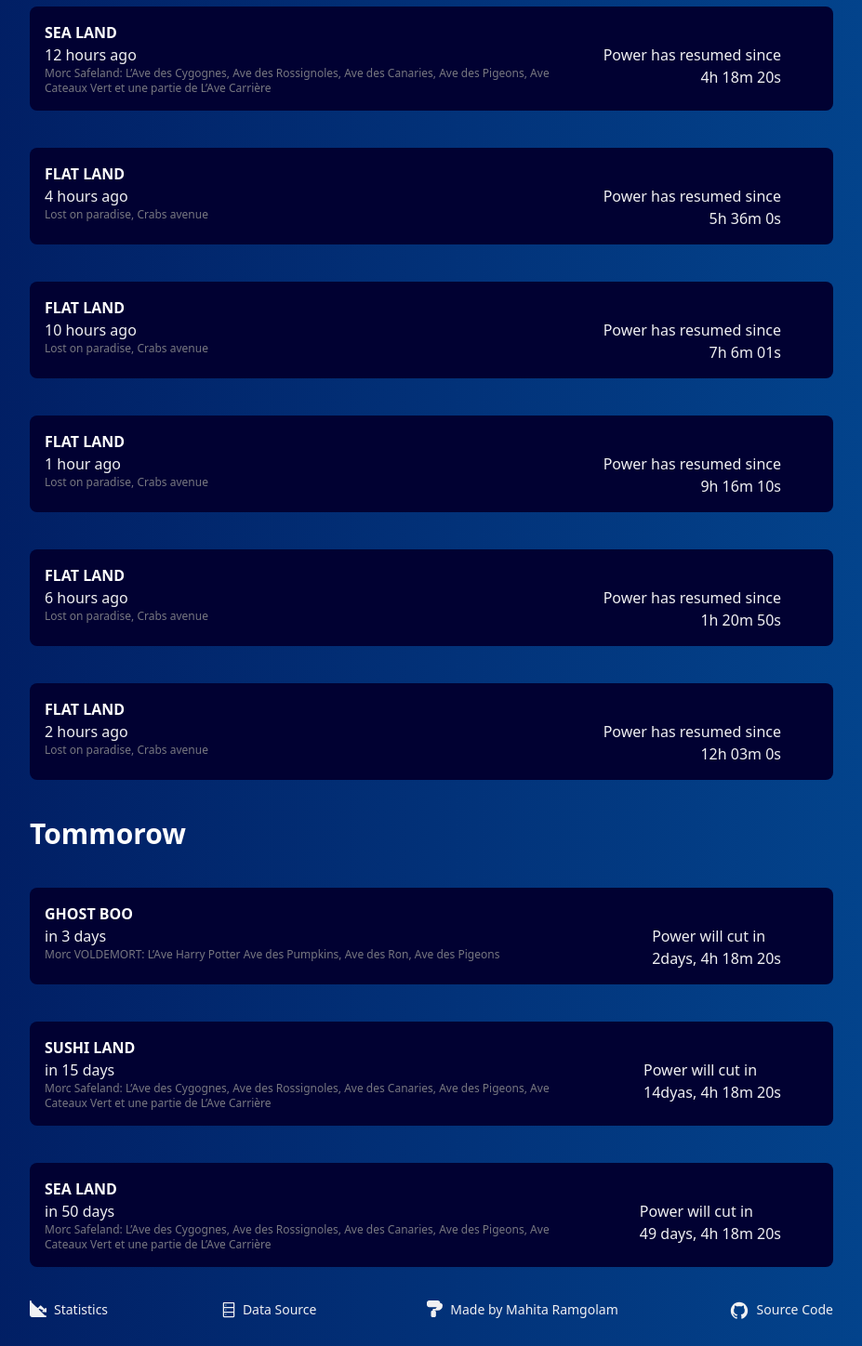
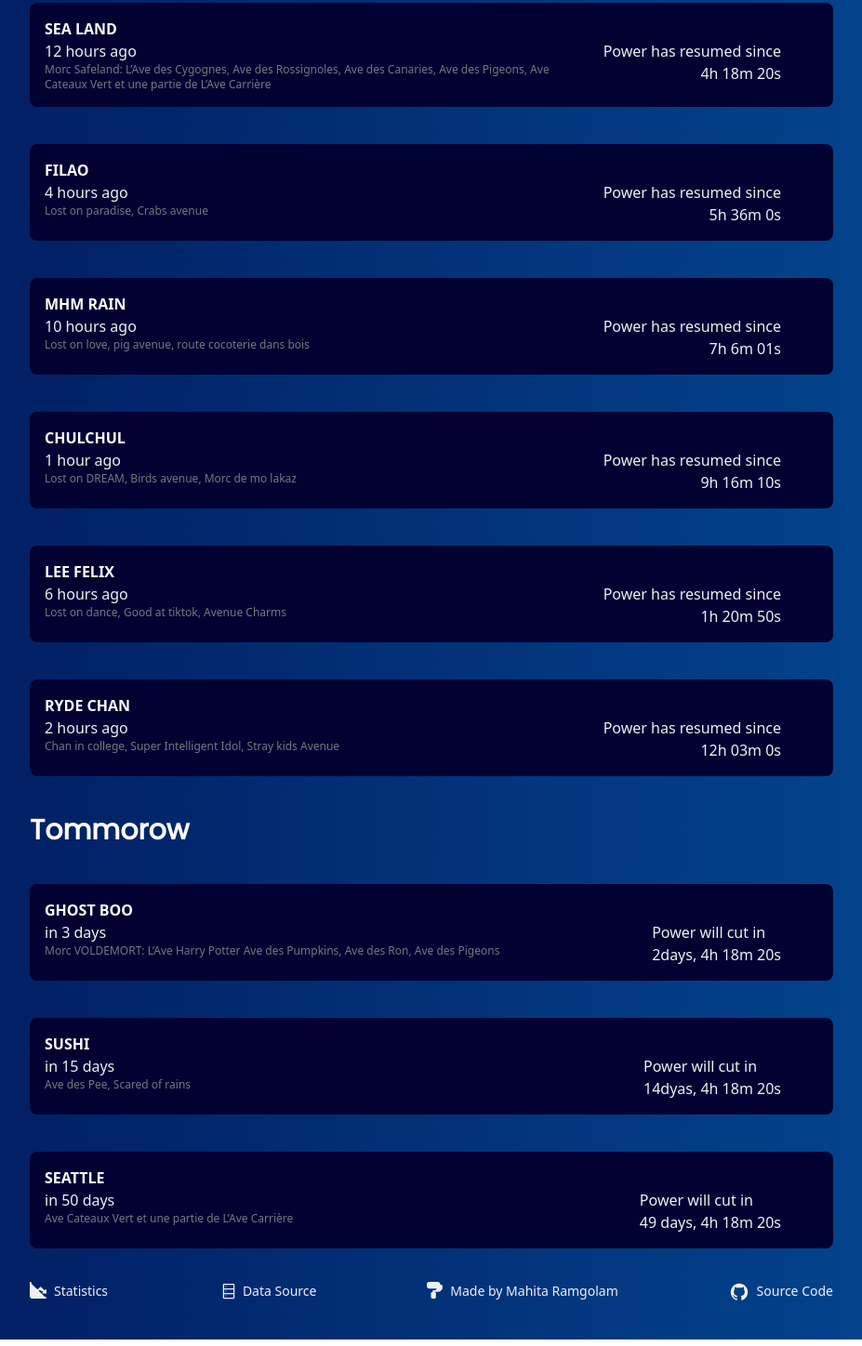
Before and after one commit to mahita098/power-outage-somewhere, a website: page index.html in a window 1280 px wide. Shown: the part 201-1649 px from the top of the page at 93% size, without its empty margins (176-1103 px from the left). Drawn offline with Linux system fonts and the light colour scheme.

Commit message:
Font family customised

```diff
--- a/index.html
+++ b/index.html
@@ -6,14 +6,18 @@
     <meta name="viewport" content="width=device-width, initial-scale=1.0">
     <title>Power Outages Somewhere</title>
     <link rel="stylesheet" href="/dist/output.css">
+    <link rel="preconnect" href="https://fonts.googleapis.com">
+<link rel="preconnect" href="https://fonts.gstatic.com" crossorigin>
+<link href="https://fonts.googleapis.com/css2?family=Poppins&display=swap" rel="stylesheet">
+
 </head>
 <body class="bg-gradient-to-r from-[#01185d] to-[#034a93]" >
     <main class="container mx-auto max-w-4xl p-4 ">
-        <div><h1 class="font-bold text-4xl pt-8 pb-10 text-[#ffffff]">Power Outages Somewhere</h1></div>
+        <div><h1 class=" font-bold text-4xl pt-8 pb-10 text-[#ffffff]">Power Outages Somewhere</h1></div>
     <div class="flex flex-col gap-10">
         <div class="grid grid-col-1">
             <div class="flex flex-col  rounded-md">
-                <div><h2 class="font-bold text-4xl text-[#ffffff]">Today</h2></div>
+                <div><h2 class="font-bold text-3xl text-[#ffffff]">Today</h2></div>
                 <div class="border-transparent rounded-lg  bg-[#010132] p-4 pr-4 mt-10">
                     <h3 class="font-bold uppercase text-[#ffffff]">SEA LAND</h3>
                     <div class="flex justify-between pr-10">
@@ -28,7 +32,7 @@
                     </div>
                  </div>
                  <div class="border-transparent rounded-lg  bg-[#010132] p-4 pr-4 mt-10">
-                    <h3 class="font-bold uppercase text-[#ffffff]">FlAT LAND</h3>
+                    <h3 class="font-bold uppercase text-[#ffffff]">FILAO</h3>
                     <div class="flex justify-between pr-10">
                         <div class="max-w-xl">
                             <p class="text-[#f0f0f2]">4 hours ago</p>
@@ -41,11 +45,11 @@
                     </div>
                  </div>
                  <div class="border-transparent rounded-lg  bg-[#010132] p-4 pr-4 mt-10">
-                    <h3 class="font-bold uppercase text-[#ffffff]">FlAT LAND</h3>
+                    <h3 class="font-bold uppercase text-[#ffffff]">MHM RAIN</h3>
                     <div class="flex justify-between pr-10">
                         <div class="max-w-xl">
                             <p class="text-[#f0f0f2]">10 hours ago</p>
-                            <p class="text-[#777780] text-xs ">Lost on paradise, Crabs avenue</p>
+                            <p class="text-[#777780] text-xs ">Lost on love, pig avenue, route cocoterie dans bois</p>
                         </div>
                         <div>
                             <p class="text-[#f0f0f2] text-ms">Power has resumed since</p>
@@ -54,11 +58,11 @@
                     </div>
                  </div>
                  <div class="border-transparent rounded-lg  bg-[#010132] p-4 pr-4 mt-10">
-                    <h3 class="font-bold uppercase text-[#ffffff]">FlAT LAND</h3>
+                    <h3 class="font-bold uppercase text-[#ffffff]">CHULCHUL</h3>
                     <div class="flex justify-between pr-10">
                         <div class="max-w-xl">
                             <p class="text-[#f0f0f2]">1 hour ago</p>
-                            <p class="text-[#777780] text-xs ">Lost on paradise, Crabs avenue</p>
+                            <p class="text-[#777780] text-xs ">Lost on DREAM, Birds avenue, Morc de mo lakaz</p>
                         </div>
                         <div>
                             <p class="text-[#f0f0f2] text-ms">Power has resumed since</p>
@@ -67,11 +71,11 @@
                     </div>
                  </div>
                  <div class="border-transparent rounded-lg  bg-[#010132] p-4 pr-4 mt-10">
-                    <h3 class="font-bold uppercase text-[#ffffff]">FlAT LAND</h3>
+                    <h3 class="font-bold uppercase text-[#ffffff]">LEE FELIX</h3>
                     <div class="flex justify-between pr-10">
                         <div class="max-w-xl">
                             <p class="text-[#f0f0f2]">6 hours ago</p>
-                            <p class="text-[#777780] text-xs ">Lost on paradise, Crabs avenue</p>
+                            <p class="text-[#777780] text-xs ">Lost on dance, Good at tiktok, Avenue Charms</p>
                         </div>
                         <div>
                             <p class="text-[#f0f0f2] text-ms">Power has resumed since</p>
@@ -80,11 +84,11 @@
                     </div>
                  </div>
                  <div class="border-transparent rounded-lg  bg-[#010132] p-4 pr-4 mt-10">
-                    <h3 class="font-bold uppercase text-[#ffffff]">FlAT LAND</h3>
+                    <h3 class="font-bold uppercase text-[#ffffff]">RYDE CHAN</h3>
                     <div class="flex justify-between pr-10">
                         <div class="max-w-xl">
                             <p class="text-[#f0f0f2]">2 hours ago</p>
-                            <p class="text-[#777780] text-xs ">Lost on paradise, Crabs avenue</p>
+                            <p class="text-[#777780] text-xs ">Chan in college, Super Intelligent Idol, Stray kids Avenue</p>
                         </div>
                         <div>
                             <p class="text-[#f0f0f2] text-ms">Power has resumed since</p>
@@ -113,11 +117,11 @@
                     </div>
                  </div>
                  <div class="border-transparent rounded-lg  bg-[#010132] p-4 pr-4 mt-10">
-                    <h3 class="font-bold uppercase text-[#ffffff]">SUSHI LAND</h3>
+                    <h3 class="font-bold uppercase text-[#ffffff]">SUSHI</h3>
                     <div class="flex justify-between pr-10">
                         <div class="max-w-xl">
                             <p class="text-[#f0f0f2]">in 15 days</p>
-                            <p class="text-[#777780] text-xs">Morc Safeland: L’Ave des Cygognes, Ave des Rossignoles, Ave des Canaries, Ave des Pigeons, Ave Cateaux Vert et une partie de L’Ave Carrière</p>
+                            <p class="text-[#777780] text-xs">Ave des Pee, Scared of rains</p>
                         </div>
                         <div>
                             <p class="text-[#f0f0f2] text-ms">Power will cut in</p>
@@ -126,11 +130,11 @@
                     </div>
                  </div>
                  <div class="border-transparent rounded-lg  bg-[#010132] p-4 pr-4 mt-10">
-                    <h3 class="font-bold uppercase text-[#ffffff]">SEA LAND</h3>
+                    <h3 class="font-bold uppercase text-[#ffffff]">SEATTLE</h3>
                     <div class="flex justify-between pr-10">
                         <div class="max-w-xl">
                             <p class="text-[#f0f0f2]">in 50 days</p>
-                            <p class="text-[#777780] text-xs">Morc Safeland: L’Ave des Cygognes, Ave des Rossignoles, Ave des Canaries, Ave des Pigeons, Ave Cateaux Vert et une partie de L’Ave Carrière</p>
+                            <p class="text-[#777780] text-xs">Ave Cateaux Vert et une partie de L’Ave Carrière</p>
                         </div>
                         <div>
                             <p class="text-[#f0f0f2] text-ms">Power will cut in</p>
--- a/src/input.css
+++ b/src/input.css
@@ -1,3 +1,10 @@
 @tailwind base;
 @tailwind components;
 @tailwind utilities;
+
+@layer base {
+    h1, h2 {
+        font-family: 'Poppins', sans-serif;
+
+    }
+}
```
Also changed, not shown: dist/output.css.
